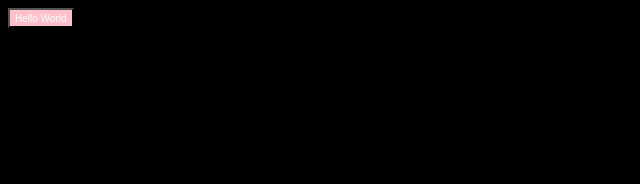
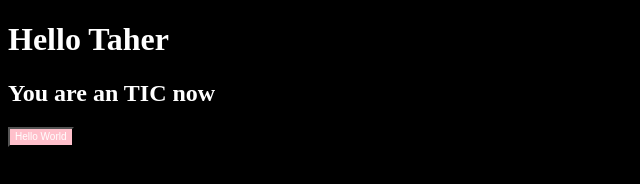
Before and after one commit to tahermalik/LearningBranches, a plain HTML site: page index.html in a window 1280 px wide. Shown: the whole page, without its empty margins (0-640 px from the left). Drawn offline with Linux system fonts and the light colour scheme.

Commit message:
some chnages

```diff
--- a/index.html
+++ b/index.html
@@ -25,6 +25,8 @@
     </style>
 </head>
 <body>
+    <h1>Hello Taher</h1>
+    <h2>You are an TIC now</h2>
     <button><a href="https://www.google.com">Hello World</a></button>
 </body>
 </html>
```
